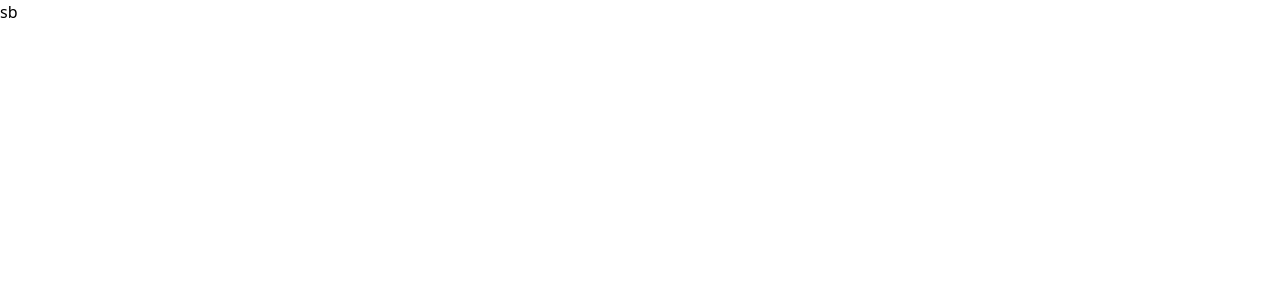
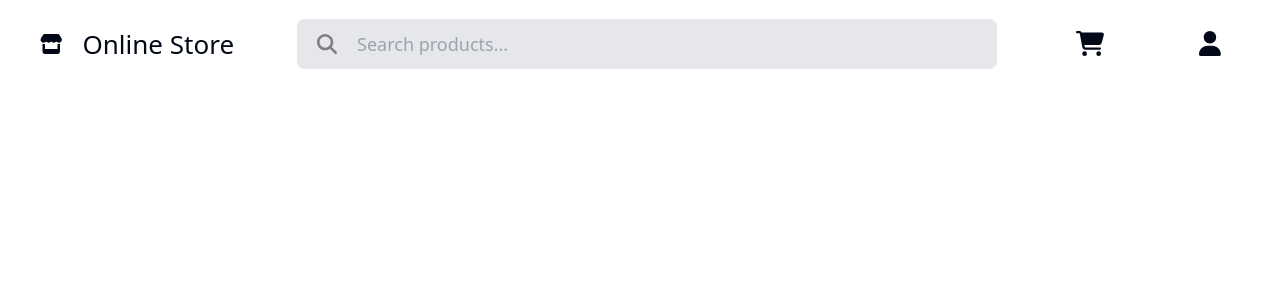
Before and after one commit to SouhailM07/fullstack-ecommerce, a React (Vite) app: page / in a window 1280 px wide. Shown: the top 300 px of the page. Built offline with nearby package versions, Linux system fonts and the light colour scheme; no server answers.

Commit message:
[Navbar] component checkpoint-lg

```diff
--- a/src/App.css
+++ b/src/App.css
@@ -1,3 +1,85 @@
+@tailwind base;
+@tailwind components;
+@tailwind utilities;
+
+/* custom */
 * {
   transition: 0.3s;
 }
+html {
+  @apply text-[20px];
+}
+/* custom */
+
+@layer base {
+  :root {
+    --background: 0 0% 100%;
+    --foreground: 222.2 84% 4.9%;
+
+    --card: 0 0% 100%;
+    --card-foreground: 222.2 84% 4.9%;
+
+    --popover: 0 0% 100%;
+    --popover-foreground: 222.2 84% 4.9%;
+
+    --primary: 222.2 47.4% 11.2%;
+    --primary-foreground: 210 40% 98%;
+
+    --secondary: 210 40% 96.1%;
+    --secondary-foreground: 222.2 47.4% 11.2%;
+
+    --muted: 210 40% 96.1%;
+    --muted-foreground: 215.4 16.3% 46.9%;
+
+    --accent: 210 40% 96.1%;
+    --accent-foreground: 222.2 47.4% 11.2%;
+
+    --destructive: 0 84.2% 60.2%;
+    --destructive-foreground: 210 40% 98%;
+
+    --border: 214.3 31.8% 91.4%;
+    --input: 214.3 31.8% 91.4%;
+    --ring: 222.2 84% 4.9%;
+
+    --radius: 0.5rem;
+  }
+
+  .dark {
+    --background: 222.2 84% 4.9%;
+    --foreground: 210 40% 98%;
+
+    --card: 222.2 84% 4.9%;
+    --card-foreground: 210 40% 98%;
+
+    --popover: 222.2 84% 4.9%;
+    --popover-foreground: 210 40% 98%;
+
+    --primary: 210 40% 98%;
+    --primary-foreground: 222.2 47.4% 11.2%;
+
+    --secondary: 217.2 32.6% 17.5%;
+    --secondary-foreground: 210 40% 98%;
+
+    --muted: 217.2 32.6% 17.5%;
+    --muted-foreground: 215 20.2% 65.1%;
+
+    --accent: 217.2 32.6% 17.5%;
+    --accent-foreground: 210 40% 98%;
+
+    --destructive: 0 62.8% 30.6%;
+    --destructive-foreground: 210 40% 98%;
+
+    --border: 217.2 32.6% 17.5%;
+    --input: 217.2 32.6% 17.5%;
+    --ring: 212.7 26.8% 83.9%;
+  }
+}
+
+@layer base {
+  * {
+    @apply border-border;
+  }
+  body {
+    @apply bg-background text-foreground;
+  }
+}
--- a/src/App.tsx
+++ b/src/App.tsx
@@ -1,10 +1,8 @@
 import "./style/input.css";
 import "./App.css";
+import MyContainer from "./components/MyContainer/MyContainer";
+
 function App() {
-  return (
-    <>
-      <div>sb</div>
-    </>
-  );
+  return <MyContainer />;
 }
 export default App;
--- a/src/components/MyContainer/MyContainer.tsx
+++ b/src/components/MyContainer/MyContainer.tsx
@@ -1,4 +1,10 @@
 import "./mycontainer.css";
+// components
+import { Navbar } from "@/components";
 export default function MyContainer() {
-  return <>MyContainer</>;
+  return (
+    <>
+      <Navbar />
+    </>
+  );
 }
--- a/src/components/Navbar/Navbar.tsx
+++ b/src/components/Navbar/Navbar.tsx
@@ -1,4 +1,50 @@
+import { FontAwesomeIcon } from "@fortawesome/react-fontawesome";
 import "./navbar.css";
+import {
+  faCartShopping,
+  faSearch,
+  faStore,
+  faUser,
+} from "@fortawesome/free-solid-svg-icons";
 export default function Navbar() {
-  return <>Navbar</>;
+  let links = [
+    { icon: faCartShopping, title: "cart" },
+    { icon: faUser, title: "profile" },
+  ];
+  return (
+    <header className="py-[0.7rem] px-[2rem] max-w-[80rem] mx-auto">
+      <nav className="flex justify-between items-center">
+        <h1 className="flex gap-x-[1rem] items-center ">
+          <FontAwesomeIcon icon={faStore} />
+          <p className="text-[1.3rem] font-medium">Online Store</p>
+        </h1>
+        <FontAwesomeIcon icon="coffee" />
+        <SearchBar />
+        <ul role="list" className="flex gap-x-[3rem] ">
+          {links.map((e, i) => (
+            <button
+              key={i}
+              title={e.title}
+              role="listitem"
+              className="cursor-pointer hover:bg-gray-200 h-[3rem] aspect-square rounded-full"
+            >
+              <FontAwesomeIcon icon={e.icon} size="lg" />
+            </button>
+          ))}
+        </ul>
+      </nav>
+    </header>
+  );
 }
+
+const SearchBar = () => {
+  return (
+    <div className="bg-gray-200 px-[1rem] rounded-md h-[2.5rem] flex items-center gap-x-[1rem] w-[35rem]">
+      <FontAwesomeIcon icon={faSearch} color="gray" />
+      <input
+        placeholder="Search products..."
+        className="text-[0.9rem] bg-transparent w-full h-full outline-none"
+      />
+    </div>
+  );
+};
--- a/src/main.tsx
+++ b/src/main.tsx
@@ -1,9 +1,21 @@
 import React from "react";
 import ReactDOM from "react-dom/client";
 import App from "./App.tsx";
+import { BrowserRouter } from "react-router-dom";
+import { ClerkProvider } from "@clerk/clerk-react";
+
+const PUBLISHABLE_KEY = import.meta.env.VITE_CLERK_PUBLISHABLE_KEY;
+
+if (!PUBLISHABLE_KEY) {
+  throw new Error("Missing Publishable Key");
+}
 
 ReactDOM.createRoot(document.getElementById("root")!).render(
   <React.StrictMode>
-    <App />
+    <BrowserRouter>
+      <ClerkProvider publishableKey={PUBLISHABLE_KEY}>
+        <App />
+      </ClerkProvider>
+    </BrowserRouter>
   </React.StrictMode>
 );
```
